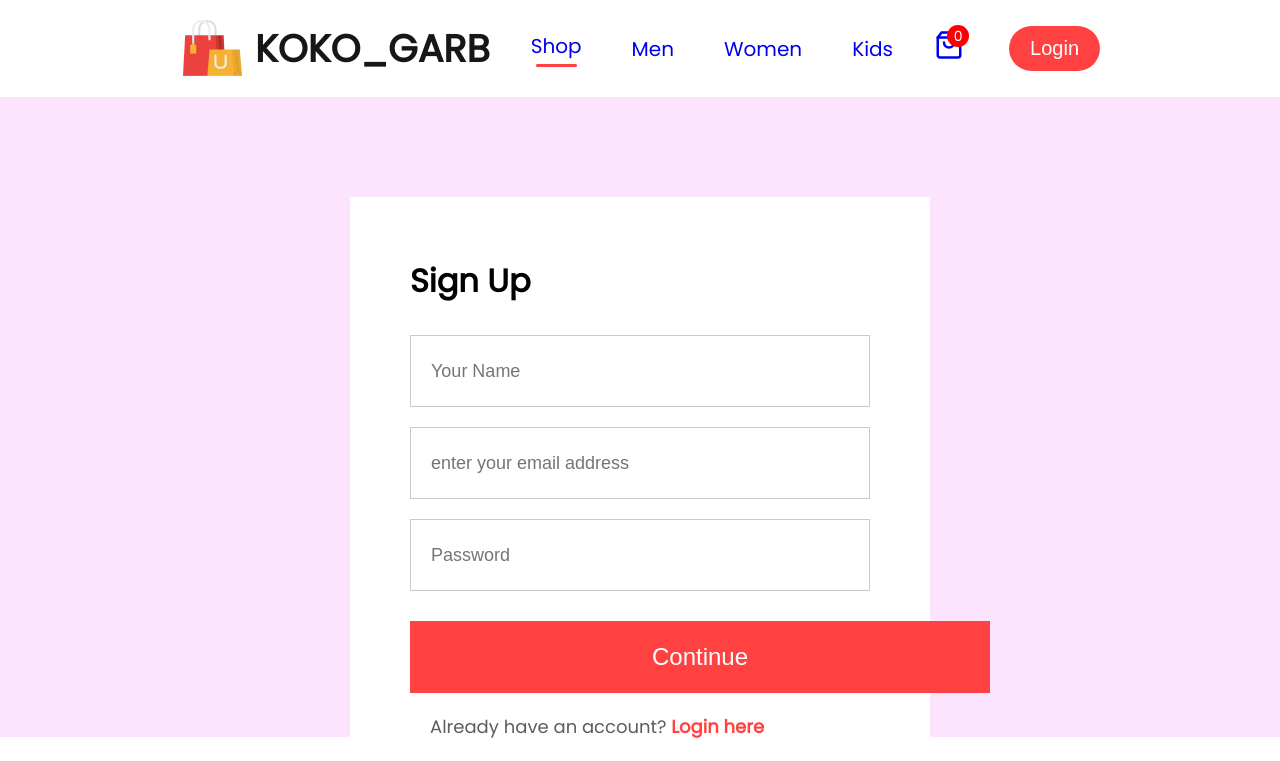
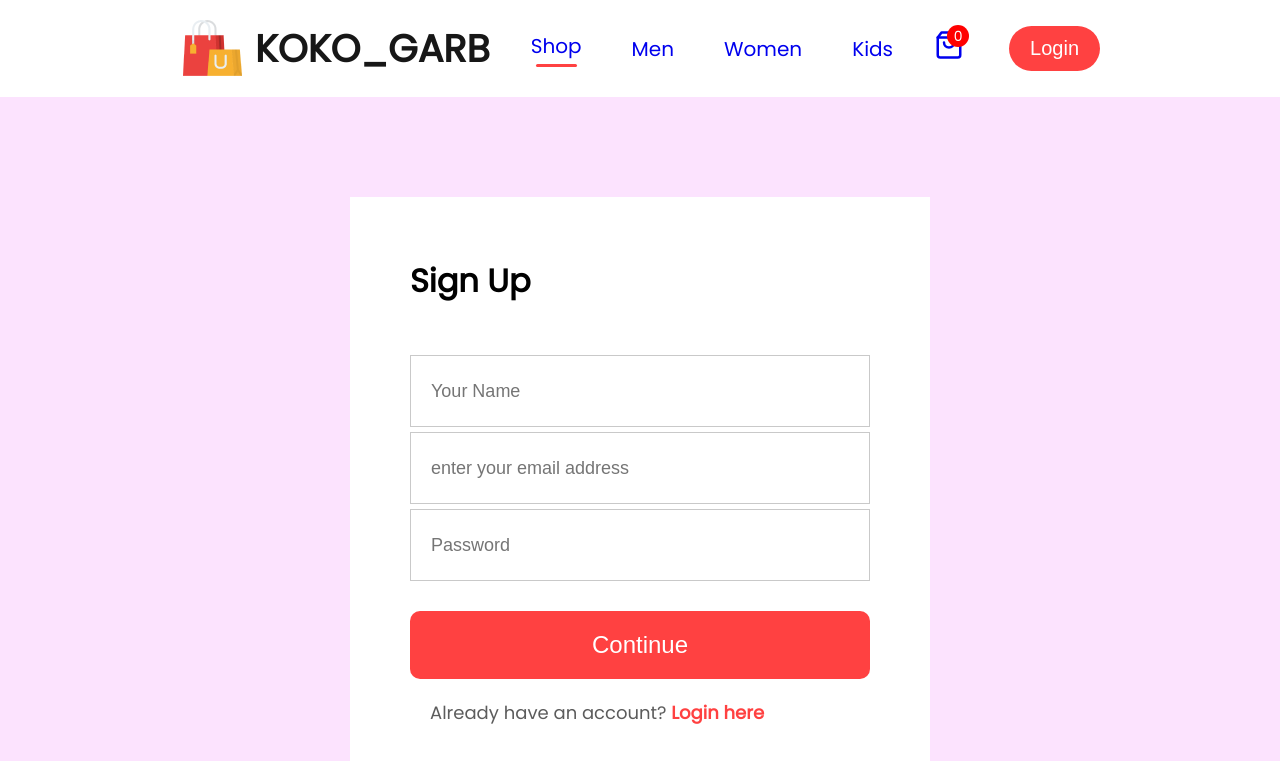
Before and after one commit to Jejeet/KokoBiz, a React (Create React App) app: page /login in a window 1280 px wide. Shown: the top 761 px of the page. Built offline with nearby package versions, Linux system fonts and the light colour scheme; a web font is replaced by a local one.

Commit message:
adjusted the height on the entire login page (height)and container(flex and direction) added gap to the field removed height and width from the button and added border radius

```diff
--- a/src/Pages/CSS/LoginSignup.css
+++ b/src/Pages/CSS/LoginSignup.css
@@ -1,16 +1,24 @@
 .loginsignup{
     width: 100%;
-    height: 80vh;
+    height:100%;
     background-color:#fce3fe ;
     padding-top: 100px;
+    padding-bottom: 100px;
+
 
 }
+
 .loginsignup-container{
    width: 580px;
-   height:600px ;
+   /* height:600px ; */
    background: white;
-   margin: auto;
+   margin:  auto;
    padding: 40px 60px;
+   display: flex;
+   flex-direction: column;
+
+
+
 }
 .loginsignup-container h1{
     margin: 20px 0px;
@@ -18,7 +26,7 @@
 .loginsignup-fields{
    display: flex;
    flex-direction: column;
-   gap: 20px;
+   gap: 5px;
    margin-top: 30px;
 }
 .loginsignup-fields input{
@@ -30,8 +38,9 @@
     font-size: 18px;
 }
 .loginsignup-container button{
-    width: 580px ;
-    height: 72px;
+    /* width: 200px ;
+    height: 72px; */
+    padding-block: 20px;
     color: white;
     background: #ff4141;
     margin-top: 30px;
@@ -39,6 +48,8 @@
     font-size: 24px;
     font-weight: 500;
     cursor: pointer;
+    border-radius: 10px;
+
 }
 .loginsignup-login{
     margin: 20px;
```
